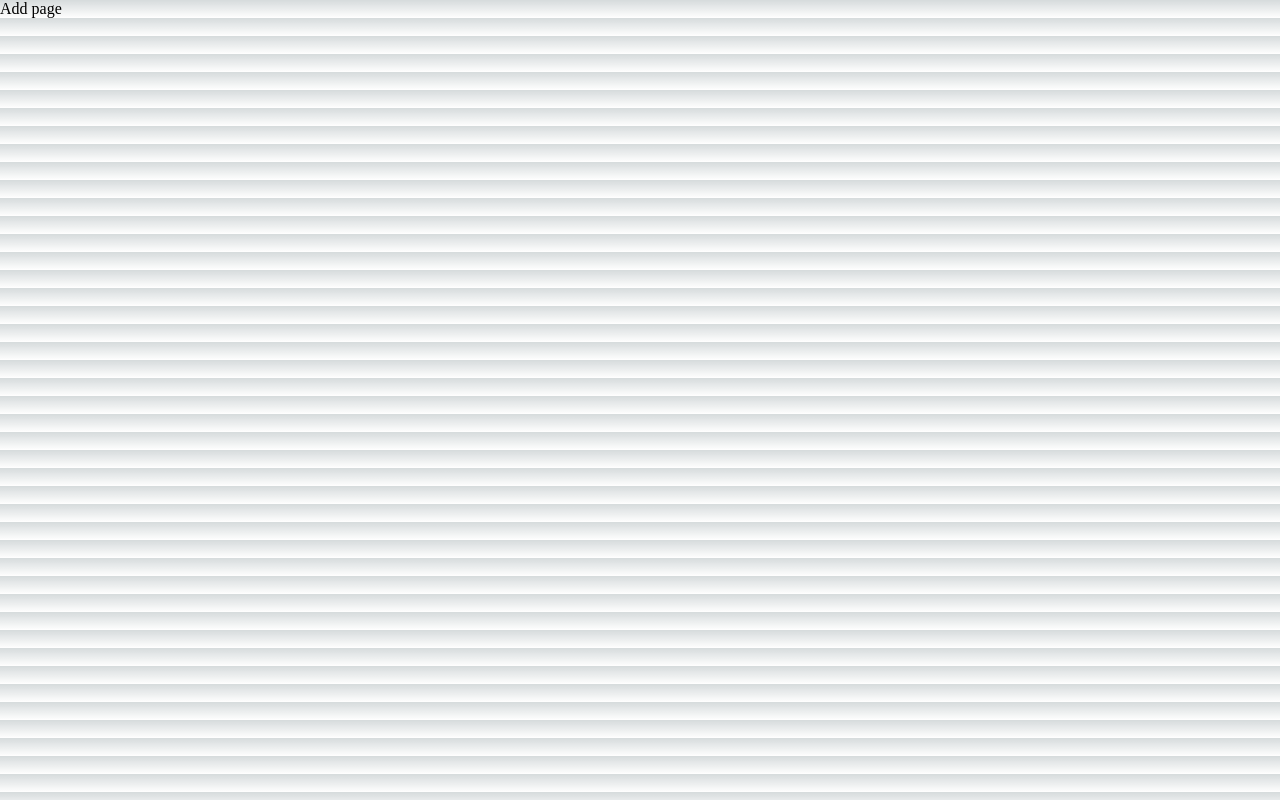
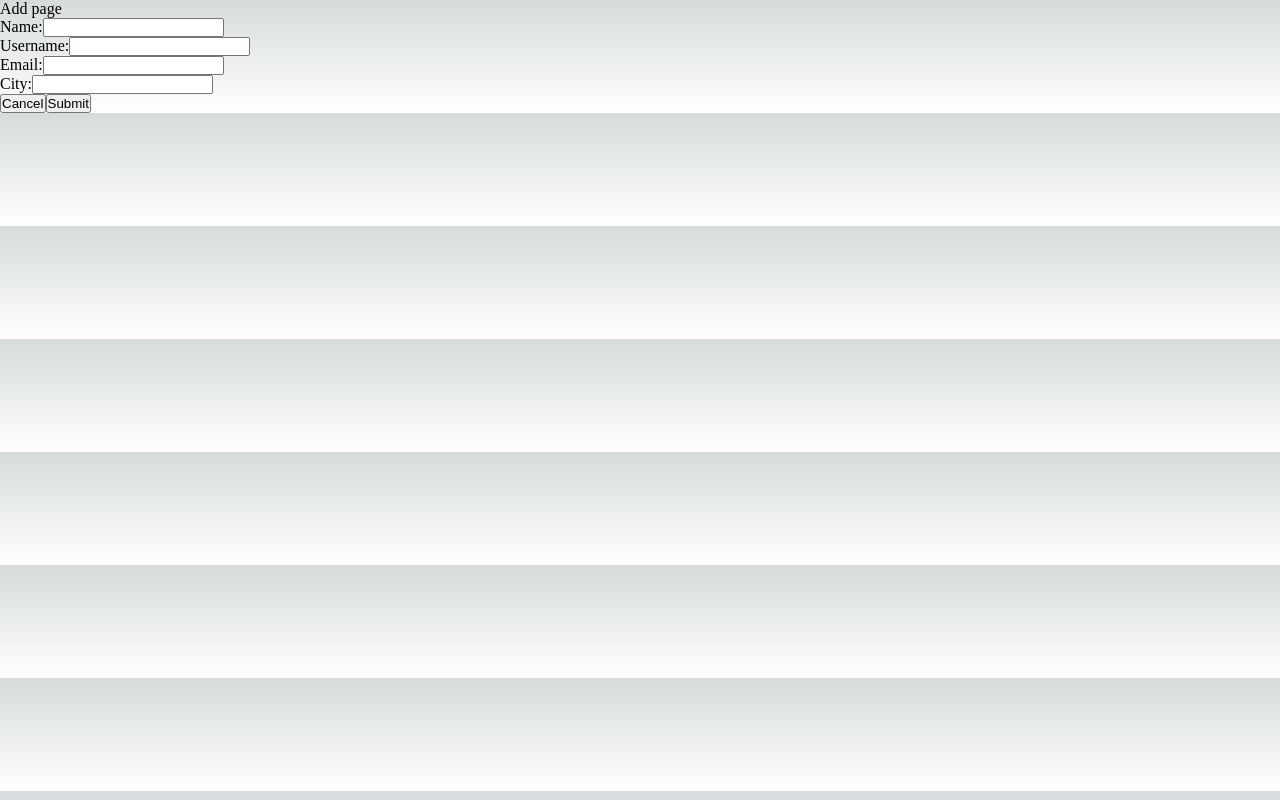
Before and after one commit to s-d-dg/user-managing-app, a Next.js app in the folder user-management/: page /add in a window 1280 px wide. Built offline with nearby package versions, Linux system fonts and the light colour scheme.

Commit message:
[UserManagingApp] - first version of user form

```diff
--- /dev/null
+++ b/user-management/src/components/user-form/user-form.tsx
@@ -0,0 +1,49 @@
+import { useForm, SubmitHandler } from "react-hook-form"
+
+interface Inputs {
+    name: string;
+    username: string;
+    email: string;
+    city: string;
+}
+
+export default function UserForm() {
+    const {
+        register,
+        handleSubmit,
+        watch,
+        formState: { errors },
+    } = useForm<Inputs>()
+
+    const onSubmit: SubmitHandler<Inputs> = (data) => console.log(data)
+
+    console.log(watch("name")) // watch input value by passing the name of it
+
+    return (
+        <form onSubmit={handleSubmit(onSubmit)}>
+
+            <div><label>Name:</label>
+            <input {...register("name", { required: true })}  />
+            {errors.name && <div>This field is required</div>}
+            </div>
+
+            <div><label>Username:</label>
+            <input {...register("name", { required: true })}  />
+            {errors.name && <div>This field is required</div>}
+            </div>
+
+            <div><label>Email:</label>
+            <input {...register("name", { required: true })}  />
+            {errors.name && <div>This field is required</div>}
+            </div>
+
+            <div><label>City:</label>
+            <input {...register("name", { required: true })}  />
+            {errors.name && <div>This field is required</div>}
+            </div>
+
+            <button>Cancel</button>
+            <button type="submit">Submit</button>
+        </form>
+    )
+}
--- a/user-management/src/pages/add/index.tsx
+++ b/user-management/src/pages/add/index.tsx
@@ -1,7 +1,10 @@
+import UserForm from "@/components/user-form/user-form";
+
 export default function Add() {
     return (
       <>
        <div>Add page</div>
+       <UserForm />
       </>
     )
   }
```
